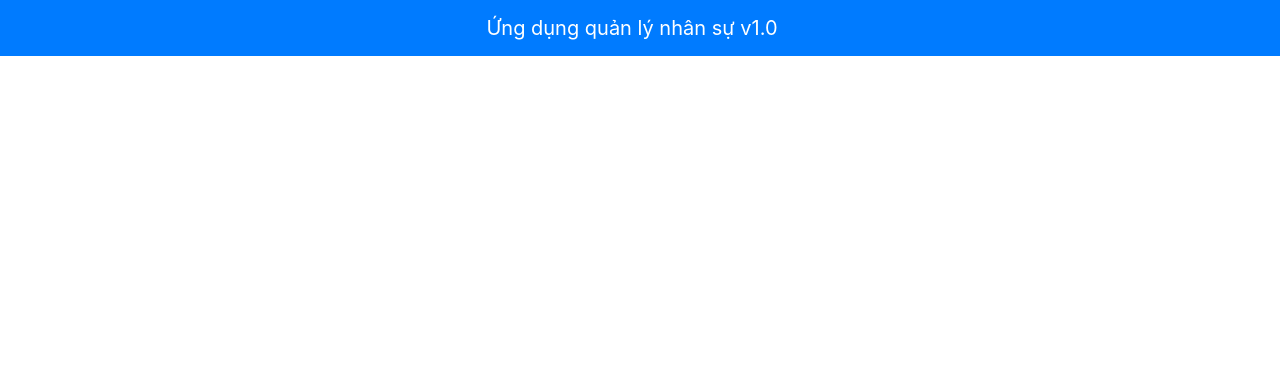
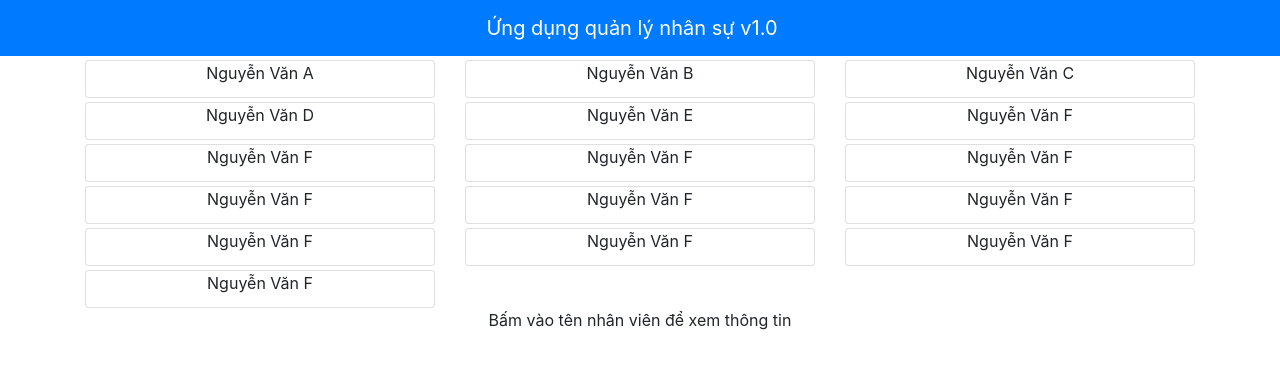
Before and after one commit to DaoLTB-99/ReactJS_ASM, a React (Create React App) app: page / in a window 1280 px wide. Shown: the top 368 px of the page. Built offline with nearby package versions, Linux system fonts and the light colour scheme.

Commit message:
add StafflistComponent

```diff
--- a/src/App.js
+++ b/src/App.js
@@ -1,8 +1,21 @@
 import React, { Component } from 'react';
 import { Navbar, NavbarBrand } from 'reactstrap';
+import Stafflist from './components/StafflistComponent';
 import './App.css';
+import { DEPARTMENTS, ROLE, STAFFS } from './shared/staffs';
 
 class App extends Component {
+
+  constructor(props) {
+    super(props);
+
+    this.state = {
+      staffs: STAFFS,
+      department: DEPARTMENTS,
+      role: ROLE
+    }
+  }
+
   render() {
     return (
       <div className="App">
@@ -11,6 +24,8 @@ class App extends Component {
             <NavbarBrand href='/'>Ứng dụng quản lý nhân sự v1.0</NavbarBrand>
           </div>
         </Navbar>
+        <Stafflist staffs={this.state.staffs} />
+        <p>Bấm vào tên nhân viên để xem thông tin</p>
       </div>
     );
   }
--- /dev/null
+++ b/src/components/StafflistComponent.js
@@ -0,0 +1,39 @@
+import React, { Component } from "react";
+import { Card, CardImg, CardImgOverlay, CardText, CardBody, CardTitle } from 'reactstrap';
+
+class Stafflist extends Component {
+
+    constructor(props) {
+        super(props);
+
+        this.state = {
+
+        }
+    }
+
+
+
+    render() {
+
+        const stafflist = this.props.staffs.map((staff) => {
+            return (
+                <div key={staff.id} className='col-12 col-sm-6 col-md-4 mt-1'>
+                    <Card>
+                        <CardTitle>{staff.name}</CardTitle>
+                    </Card>
+
+                </div>
+            );
+        });
+
+        return (
+            <div className="container">
+                <div className="row">
+                    {stafflist}
+                </div>
+            </div>
+        )
+    }
+}
+
+export default Stafflist;
```
